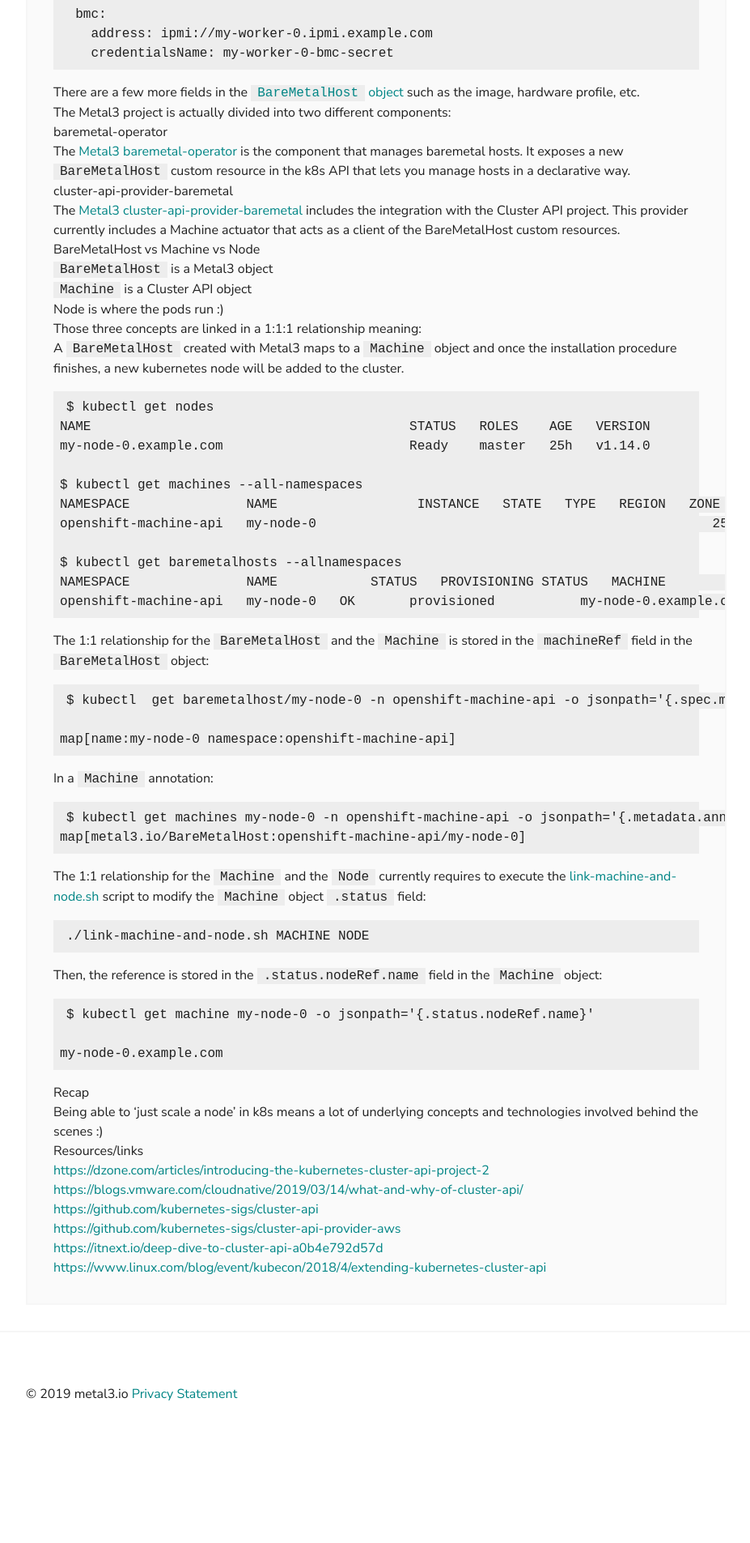
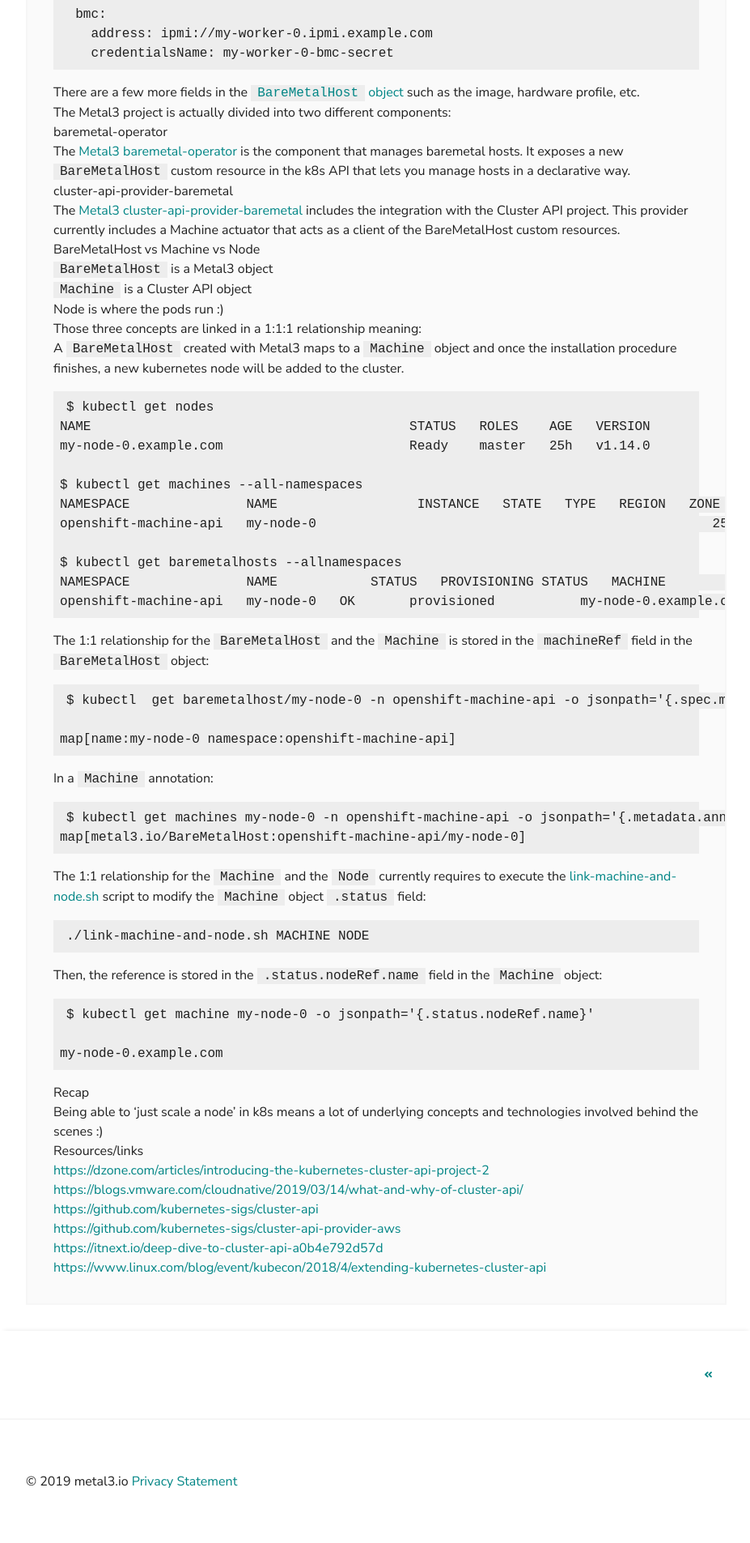
Before and after one commit to metal3-io/metal3-io.github.io, a Jekyll site: the page built from _posts/2019-06-25-Metal3.md, in a window 1280 px wide. Shown: the part 4486-6391 px from the top of the page at 81% size, without its empty margins (0-927 px from the left). Built offline with Jekyll 4.4.1, drawn with Linux system fonts in a browser that asks for light colours; our own code applies the rules of GitHub Pages for plain Markdown files; before the commit the page ends 6283 px from its top, so only the background shows below that.

Commit message:
adds pagination per post

```diff
--- a/_layouts/post.html
+++ b/_layouts/post.html
@@ -7,7 +7,7 @@ layout: default
 </div>
 </section>
 <main class="mk-main mk-blog">
-            <article class="mk-blog__post mk-blog-meta mk-main__section mk-main__section mk-main__content">
+            <article class="mk-main__section mk-main__content">
                     <h1 class="mk-heading--lg mk-heading mk-m-border mk-blog__post__title">{{ page.title }}</h1>
                     <time datetime="1999-12-23" class="mk-blog-meta__timestamp mk-blog-meta__item mk-blog-meta__timestamp--light">{{ page.date | date: "%A, %-d/%m/%Y" }}</time>
                     <div class="mk-blog-meta__item mk-blog-meta__author">By {{ page.author }}</div>
@@ -42,5 +42,24 @@ layout: default
 </div>
         {{ content }}
 </article>
+<nav class="mk-pagination">
+        {% if page.previous.url %}
+          <a class="mk-pagination__page mk-pagination__page--prev" href="{{page.previous.url}}" aria-label="previous page">
+                <?xml version="1.0" encoding="UTF-8"?>
+                <svg enable-background="new 0 0 398.7 320.1" version="1.1" viewBox="0 0 398.7 320.1" xml:space="preserve" xmlns="http://www.w3.org/2000/svg">
+                <path d="m199 143.1l136-136c9.4-9.4 24.6-9.4 33.9 0l22.6 22.6c9.4 9.4 9.4 24.6 0 33.9l-96.3 96.5 96.4 96.4c9.4 9.4 9.4 24.6 0 33.9l-22.6 22.6c-9.4 9.4-24.6 9.4-33.9 0l-136-136c-9.5-9.3-9.5-24.6-0.1-33.9zm-192 34l136 136c9.4 9.4 24.6 9.4 33.9 0l22.6-22.6c9.4-9.4 9.4-24.6 0-33.9l-96.3-96.5 96.4-96.4c9.4-9.4 9.4-24.6 0-33.9l-22.6-22.7c-9.4-9.4-24.6-9.4-33.9 0l-136 136c-9.5 9.3-9.5 24.6-0.1 34z"/>
+                </svg>
+          </a>
+        {% endif %}
+        {% if page.next.url %}
+          <a class="mk-pagination__page mk-pagination__page--next" href="{{page.next.url}}" aria-label="next page">
+                <?xml version="1.0" encoding="UTF-8"?>
+                <svg enable-background="new 0 0 398.6 320.1" version="1.1" viewBox="0 0 398.6 320.1" xml:space="preserve" xmlns="http://www.w3.org/2000/svg">
+                <path d="m199.6 177.1l-136 136c-9.4 9.4-24.6 9.4-33.9 0l-22.6-22.7c-9.4-9.4-9.4-24.6 0-33.9l96.4-96.4-96.5-96.3c-9.4-9.4-9.4-24.6 0-33.9l22.6-22.8c9.4-9.4 24.6-9.4 33.9 0l136 136c9.4 9.3 9.4 24.6 0.1 34zm191.9-34l-136-136c-9.4-9.4-24.6-9.4-33.9 0l-22.6 22.5c-9.4 9.4-9.4 24.6 0 33.9l96.4 96.4-96.4 96.4c-9.4 9.4-9.4 24.6 0 33.9l22.6 22.6c9.4 9.4 24.6 9.4 33.9 0l136-136c9.4-9.2 9.4-24.4 0-33.7z"/>
+                </svg>
+          </a>
+        {% endif %}
+</nav>
+
         {% include blog-aside.html %}
     </main>
--- a/blog/index.html
+++ b/blog/index.html
@@ -31,7 +31,6 @@ title: Blog
                   <svg enable-background="new 0 0 398.7 320.1" version="1.1" viewBox="0 0 398.7 320.1" xml:space="preserve" xmlns="http://www.w3.org/2000/svg">
                   <path d="m199 143.1l136-136c9.4-9.4 24.6-9.4 33.9 0l22.6 22.6c9.4 9.4 9.4 24.6 0 33.9l-96.3 96.5 96.4 96.4c9.4 9.4 9.4 24.6 0 33.9l-22.6 22.6c-9.4 9.4-24.6 9.4-33.9 0l-136-136c-9.5-9.3-9.5-24.6-0.1-33.9zm-192 34l136 136c9.4 9.4 24.6 9.4 33.9 0l22.6-22.6c9.4-9.4 9.4-24.6 0-33.9l-96.3-96.5 96.4-96.4c9.4-9.4 9.4-24.6 0-33.9l-22.6-22.7c-9.4-9.4-24.6-9.4-33.9 0l-136 136c-9.5 9.3-9.5 24.6-0.1 34z"/>
                   </svg>
-
               </a>
             {% endif %}
 
@@ -39,9 +38,9 @@ title: Blog
               {% if page == paginator.page %}
                 <em class="mk-pagination__num mk-pagination__num--current" aria-label="current page">{{ page }}</em>
               {% elsif page == 1 %}
-                <a class="mk-pagination__num" href="{{ paginator.previous_page_path | relative_url }}">{{ page }}</a>
+                <a class="mk-pagination__link mk-pagination__num" href="{{ paginator.previous_page_path | relative_url }}">{{ page }}</a>
               {% else %}
-                <a class="mk-pagination__num" href="{{ site.paginate_path | relative_url | replace: ':num', page }}" aria-label="page {{ page }}">{{ page }}</a>
+                <a class="mk-pagination__link mk-pagination__num" href="{{ site.paginate_path | relative_url | replace: ':num', page }}" aria-label="page {{ page }}">{{ page }}</a>
               {% endif %}
             {% endfor %}
 
```
Also changed, not shown: _includes/privacy-statement.md (+15 -1 lines), pages/privacy.md (deleted, +0 -22 lines).
